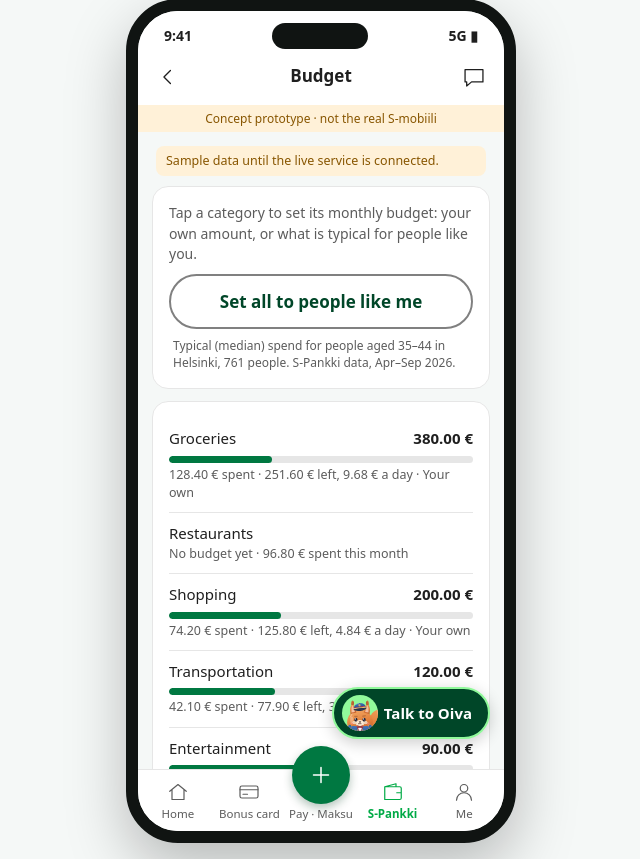
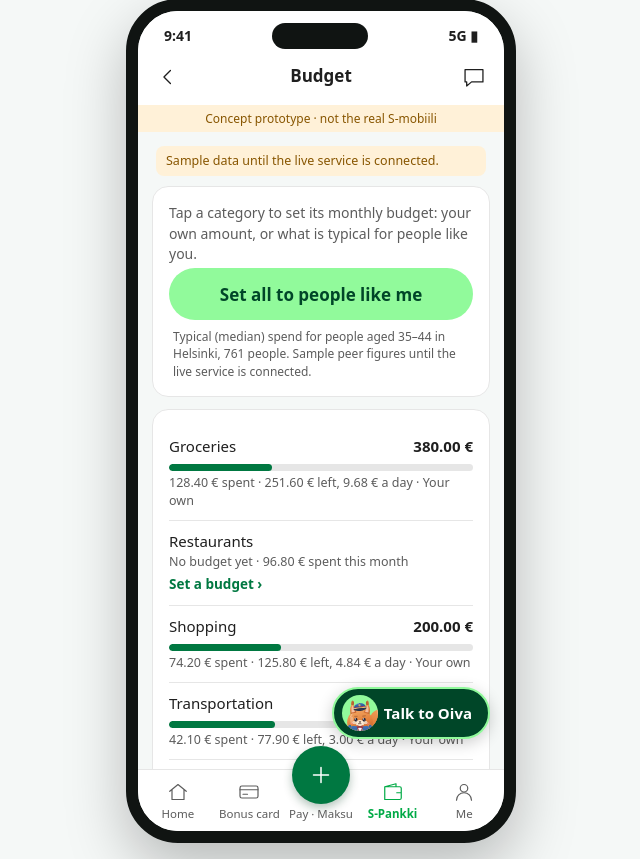
Before and after one commit to bristiana/spankki-wa, a FastAPI app: page /s-mobiili/budget in a window 1280 px wide. Shown: the part 67-926 px from the top of the page, without its empty margins (319-959 px from the left). Run offline with FastAPI, Linux system fonts and the light colour scheme.

Commit message:
fix(s-mobiili): review fixes for the Oiva screens and call
- basket colours with no red (everyday is purple), donut slices share their basket's colour
- call: 12 s connect timeout, the reason when it can't start, timer shows the 5:00 cap
- mint primary for Set all; Set a budget hint on empty rows; neutral trend chips
- sample peer figures labelled as samples, not as S-Pankki data

Co-Authored-By: Claude Opus 5.5 <noreply@anthropic.com>

```diff
--- a/app/static/kchart.js
+++ b/app/static/kchart.js
@@ -98,6 +98,7 @@
   }
 
   function donut(svg, spec, W) {  // where the money went: a ring, the total in the middle, a legend with amounts
+    const col = i => (spec.colors && spec.colors[i] != null ? spec.colors[i] : i % 6);  // optional colour index per slice
     const v = spec.values, unit = spec.unit, sum = v.reduce((a, b) => a + Math.max(b, 0), 0) || 1;
     const R = Math.min(78, W / 4), r = R * 0.62, cx = R + 4, cy = R + 4, row = 22;
     const H = Math.max(2 * R + 8, v.length * row + 4);
@@ -106,15 +107,15 @@
     v.forEach((val, i) => {
       const part = Math.max(val, 0) / sum, a1 = a0 + part * 2 * Math.PI;
       if (part >= 0.9999) {  // one category is everything: a full ring
-        svg.appendChild(el("circle", {cx, cy, r: (R + r) / 2, fill: "none", "stroke-width": R - r, class: "kc-arc kc-c" + (i % 6)}));
+        svg.appendChild(el("circle", {cx, cy, r: (R + r) / 2, fill: "none", "stroke-width": R - r, class: "kc-arc kc-c" + col(i)}));
       } else if (part > 0) {
         const big = a1 - a0 > Math.PI ? 1 : 0, p = (rad, a) => `${(cx + rad * Math.cos(a)).toFixed(2)},${(cy + rad * Math.sin(a)).toFixed(2)}`;
         svg.appendChild(el("path", {d: `M${p(R, a0)} A${R},${R} 0 ${big} 1 ${p(R, a1)} L${p(r, a1)} A${r},${r} 0 ${big} 0 ${p(r, a0)} Z`,
-                                    class: "kc-arc kc-c" + (i % 6)}));
-      } else svg.appendChild(el("path", {d: "", class: "kc-arc kc-c" + (i % 6)}));  // keeps one arc per label
+                                    class: "kc-arc kc-c" + col(i)}));
+      } else svg.appendChild(el("path", {d: "", class: "kc-arc kc-c" + col(i)}));  // keeps one arc per label
       a0 = a1;
       const lx = 2 * R + 22, ly = i * row + (H - v.length * row) / 2 + 15;
-      svg.appendChild(el("rect", {x: lx, y: ly - 10, width: 11, height: 11, rx: 3, class: "kc-c" + (i % 6)}));
+      svg.appendChild(el("rect", {x: lx, y: ly - 10, width: 11, height: 11, rx: 3, class: "kc-c" + col(i)}));
       svg.appendChild(el("text", {x: lx + 17, y: ly, class: "kc-label"}, spec.labels[i]));
       svg.appendChild(el("text", {x: W, y: ly, "text-anchor": "end", class: "kc-val"}, num(val, unit, 2)));
     });
--- a/app/static/oiva/call.js
+++ b/app/static/oiva/call.js
@@ -8,7 +8,9 @@
   const STATE_TEXT = {connecting: "Connecting…", listening: "Listening", thinking: "Thinking…", speaking: "Oiva is talking", ended: "Call ended"};
   const TITLES = {spend: "Spending", budget: "Budget", compare: "People like me", bills: "Bills"};
   const $ = id => document.getElementById(id);
-  let voice = null, oiva = null, wired = false, live = false, startedAt = 0, tick = null, muted = false;
+  let voice = null, oiva = null, wired = false, live = false, startedAt = 0, tick = null, muted = false, capped = false;
+  const CONNECT_MS = 12000;  // never an endless "connecting"
+  const withTimeout = (pr, ms) => Promise.race([pr, new Promise((_, no) => setTimeout(() => no(new Error("timeout")), ms))]);
 
   const maxMs = () => Number(window.OIVA_CALL_MAX_MS) || 5 * 60 * 1000;
 
@@ -90,7 +92,7 @@
   }
 
   function onState(s) {
-    $("call-state").textContent = STATE_TEXT[s] || s;
+    if (!(capped && s === "ended")) $("call-state").textContent = STATE_TEXT[s] || s;
     if (STATE_TO_OIVA[s]) setOiva(STATE_TO_OIVA[s]);
     if (s === "ended") { live = false; clearInterval(tick); $("call-end").textContent = "Close"; }
   }
@@ -107,9 +109,9 @@
 
   function clock() {
     const ms = Date.now() - startedAt, s = Math.floor(ms / 1000);
-    $("call-timer").textContent = Math.floor(s / 60) + ":" + String(s % 60).padStart(2, "0");
+    $("call-timer").textContent = Math.floor(s / 60) + ":" + String(s % 60).padStart(2, "0") + " / 5:00";
     if (ms >= maxMs()) {
-      stop();
+      capped = true; stop();
       $("call-state").textContent = "Calls stop at 5 minutes. Start a new one any time.";
     }
   }
@@ -118,29 +120,32 @@
     const box = $("oiva-call"); if (!box) return;
     box.hidden = false;
     $("call-captions").textContent = ""; $("call-summary").hidden = true; $("call-error").hidden = true;
-    $("call-end").textContent = "End"; $("call-timer").textContent = "0:00"; $("call-mute").hidden = false;
+    $("call-end").textContent = "End"; $("call-timer").textContent = "0:00 / 5:00"; capped = false; $("call-mute").hidden = false;
     let first = true;
     try { first = !sessionStorage.getItem("oiva-provider-seen"); sessionStorage.setItem("oiva-provider-seen", "1"); } catch (e) { /* private mode */ }
     $("call-provider").hidden = !first;
     setOiva("thinking"); onState("connecting");
     $("call-end").focus();
-    voice = await pickVoice();
+    try { voice = await withTimeout(pickVoice(), CONNECT_MS); } catch (e) { voice = null; }
     $("call-demo").hidden = !(voice && voice.demo);
-    if (!voice) return failed();
+    if (!voice) return failed("Voice isn't available right now.");
     wire(voice);
     try {
-      await voice.start();
+      await withTimeout(voice.start(), CONNECT_MS);
     } catch (err) {
-      return failed();
+      const why = String((err && (err.name + " " + err.message)) || "");
+      return failed(/NotAllowed|Permission|microphone/i.test(why) ? "The microphone is blocked. Allow it in the browser to talk."
+        : /timeout/.test(why) ? "Oiva didn't answer in time." : "Voice isn't available right now.");
     }
     live = true; startedAt = Date.now(); clearInterval(tick); tick = setInterval(clock, 250);
   }
 
-  function failed() {
+  function failed(why) {
     live = false; clearInterval(tick);
     setOiva("error");
     $("call-state").textContent = "Not connected";
     $("call-error").hidden = false;
+    $("call-why").textContent = why || "";
     $("call-mute").hidden = true; $("call-end").textContent = "Close";
   }
 
--- a/app/static/oiva/screens.css
+++ b/app/static/oiva/screens.css
@@ -27,7 +27,7 @@ circle.kc-arc.kc-c3{stroke:var(--c3);fill:none}circle.kc-arc.kc-c4{stroke:var(--
 .oiva-error p{margin:0 0 6px}
 a.more{display:inline-flex;align-items:center;min-height:44px;color:var(--brand);font-weight:600;font-size:14px}
 .dot{display:inline-block;width:9px;height:9px;border-radius:50%;margin-right:7px;vertical-align:1px}
-.dot.b-regular{background:var(--c0)}.dot.b-irregular{background:var(--c1)}.dot.b-everyday{background:var(--c3)}
+.dot.b-regular{background:var(--c0)}.dot.b-irregular{background:var(--c2)}.dot.b-everyday{background:var(--c4)}
 .legend{display:flex;flex-wrap:wrap;gap:2px 14px;font-size:12.5px;color:var(--muted);margin:10px 0 0;line-height:1.7}.legend span{white-space:nowrap}
 .bar{display:block;height:7px;border-radius:99px;background:var(--line);overflow:hidden;margin:6px 0 3px}
 .bar i{display:block;height:100%;background:var(--brand);border-radius:99px}.bar.over i{background:var(--over)}
@@ -85,9 +85,9 @@ a.more{display:inline-flex;align-items:center;min-height:44px;color:var(--brand)
 .bl-row .sp-row b small{display:inline;font-weight:400}
 .bl-ub{color:var(--over) !important}
 .bl-chips{display:flex;flex-wrap:wrap;gap:6px;margin-top:6px}
-.bl-chip{font-size:12.5px;font-weight:600;padding:3px 10px;border-radius:99px;background:var(--soft);color:var(--ink)}
+.bl-chip{font-size:12.5px;font-weight:600;padding:3px 10px;border-radius:99px;background:var(--line);color:var(--ink)}
 .bl-chip.bl-warn{background:var(--warn-bg);color:var(--warn)}
-.bl-method{margin:4px 4px 0}.bl-method summary{min-height:44px;display:flex;align-items:center;cursor:pointer}
+.bl-method{margin:4px 4px 0}.bl-method summary{min-height:44px;display:flex;align-items:center;cursor:pointer;color:var(--brand);font-weight:600;font-size:14px;text-decoration:underline}
 
 /* Talk to Oiva: the call sits over the lower part of the phone, so the screen Oiva shows stays visible above */
 .call{position:absolute;left:0;right:0;bottom:0;z-index:45;padding:0 10px 10px}
@@ -115,3 +115,5 @@ a.more{display:inline-flex;align-items:center;min-height:44px;color:var(--brand)
 .phone:has(#oiva-call:not([hidden])) .guide{display:none}
 .call-captions:empty{min-height:0}
 @media (prefers-color-scheme:dark){.call-panel{box-shadow:0 0 0 1px #2f7a52,0 -6px 30px rgba(0,0,0,.5)}}
+.bd-set{display:inline-block;margin-top:4px;font-size:13.5px;font-weight:700;color:var(--brand)}
+.phone:has(.bd-toast:not([hidden])) .talk-fab{display:none}
--- a/app/static/oiva/screens.js
+++ b/app/static/oiva/screens.js
@@ -48,6 +48,7 @@
     host.querySelector("#oiva-retry").addEventListener("click", retry);
   }
   function chart(el, spec) { if (window.birkyChart) window.birkyChart(el, spec); }
+  const BASKET_COLOR = {regular: 0, irregular: 2, everyday: 4};  // slices share their basket's colour; no red, no judging
   const BASKET = {regular: "Mandatory & regular", irregular: "Mandatory & irregular", everyday: "Slips through your fingers"};
 
   // ---------- Spending ----------
@@ -70,7 +71,7 @@
     h += '<div class="sp-total amount">' + money(d.total_eur) + '</div>'
       + '<p class="muted">spent on everyday things' + (d.month === thisMonth ? " so far" : "") + '</p>'
       + '<div class="sp-facts">'
-      + (isNum(d.prev_total_eur) ? '<span>' + esc(monthName(shiftMonth(d.month, -1)).split(" ")[0]) + ': <b>' + money(d.prev_total_eur) + '</b></span>' : "")
+      + (isNum(d.prev_total_eur) ? '<span>All of ' + esc(monthName(shiftMonth(d.month, -1)).split(" ")[0]) + ': <b>' + money(d.prev_total_eur) + '</b></span>' : "")
       + (isNum(d.income_eur) ? '<span>Income: <b>' + money(d.income_eur) + '</b></span>' : "")
       + '</div></section>';
 
@@ -123,7 +124,8 @@
     if (el.querySelector("#sp-donut")) {
       const top = cats.filter(c => c.spent_eur > 0), main = top.slice(0, 4), rest = top.slice(4).reduce((a, c) => a + c.spent_eur, 0);
       chart(el.querySelector("#sp-donut"), {type: "donut", title: "Where it went", subtitle: monthName(d.month), unit: "€",
-        labels: main.map(c => c.label).concat(rest > 0 ? ["Other"] : []), values: main.map(c => c.spent_eur).concat(rest > 0 ? [rest] : [])});
+        labels: main.map(c => c.label).concat(rest > 0 ? ["Other"] : []), values: main.map(c => c.spent_eur).concat(rest > 0 ? [rest] : []),
+        colors: main.map(c => BASKET_COLOR[c.basket] != null ? BASKET_COLOR[c.basket] : 5).concat(rest > 0 ? [5] : [])});
     }
     const prev = el.querySelector(".sp-prev"), next = el.querySelector(".sp-next");
     if (prev) prev.addEventListener("click", () => renderers.spend(el, {month: shiftMonth(d.month, -1)}));
@@ -142,8 +144,8 @@
     const cohortText = co.age_band ? "people aged " + co.age_band.replace("-", "–") + " in " + co.city + ", " + co.n + " people" : "";
     let h = sampleNote(res)
       + '<section class="card"><p class="muted bd-intro">Tap a category to set its monthly budget: your own amount, or what is typical for people like you.</p>'
-      + '<button class="btn ghost" type="button" id="bd-all">Set all to people like me</button>'
-      + (cohortText ? '<p class="fi bd-cohort">Typical (median) spend for ' + esc(cohortText) + '. S-Pankki data, Apr–Sep 2026.</p>' : "")
+      + '<button class="btn" type="button" id="bd-all">Set all to people like me</button>'
+      + (cohortText ? '<p class="fi bd-cohort">Typical (median) spend for ' + esc(cohortText) + (res.live ? ". S-Pankki customers, Apr–Sep 2026." : ". Sample peer figures until the live service is connected.") + '</p>' : "")
       + '</section><section class="card bd-list">';
     for (const it of d.items) {
       const lim = isNum(it.limit_eur) ? it.limit_eur : null, spent = isNum(it.spent_eur) ? it.spent_eur : 0;
@@ -154,7 +156,7 @@
           ? '<span class="bar' + (over ? " over" : "") + '"><i style="width:' + (lim > 0 ? Math.min(100, Math.round(spent / lim * 100)) : (spent > 0 ? 100 : 0)) + '%"></i></span>'
             + '<small>' + (over ? "Over by " + money(spent - lim) : money(spent) + " spent · " + money(lim - spent) + " left"
               + (isNum(it.left_per_day_eur) ? ", " + money(it.left_per_day_eur) + " a day" : "")) + ' · ' + esc(SOURCE[it.source] || "Your own") + '</small>'
-          : '<small>No budget yet · ' + money(spent) + ' spent this month</small>')
+          : '<small>No budget yet · ' + money(spent) + ' spent this month</small><span class="bd-set">Set a budget ›</span>')
         + '</button>';
     }
     h += '</section><p class="fi bd-foot">A budget is a setting, not a payment: no PIN needed, and you can undo it.</p>';
@@ -274,7 +276,7 @@
         + (TARGETS[f.id] && f.better !== "none" ? '<p class="cp-target">' + esc(TARGETS[f.id]) + '</p>' : "")
         + '<a class="more" href="' + chatLink("Explain my " + (f.label || f.id).toLowerCase() + " compared with people like me") + '">Ask Oiva about this</a></section>';
     }
-    h += '<p class="fi cp-src">' + esc("S-Pankki customers aged " + age + " in " + co.city + (when ? ", " + when : "") + (isNum(co.n) ? ", n = " + co.n : "")) + '. No one in the group can be identified.</p>';
+    h += '<p class="fi cp-src">' + esc((res.live ? "" : "Sample figures shaped like ") + "S-Pankki customers aged " + age + " in " + co.city + (when ? ", " + when : "") + (isNum(co.n) ? ", n = " + co.n : "")) + '. No one in the group can be identified.</p>';
     el.innerHTML = h;
   };
 
--- a/app/templates/smobiili.html
+++ b/app/templates/smobiili.html
@@ -254,11 +254,11 @@
   <div class="call" id="oiva-call" hidden role="dialog" aria-modal="false" aria-labelledby="call-title">
     <div class="call-panel">
       <p class="call-demo" id="call-demo" hidden>Demo playback · voice not connected</p>
-      <div class="call-top"><b id="call-title">Oiva</b><span id="call-state" role="status">Connecting…</span><span id="call-timer">0:00</span></div>
+      <div class="call-top"><b id="call-title">Oiva</b><span id="call-state" role="status">Connecting…</span><span id="call-timer">0:00 / 5:00</span></div>
       <div class="call-oiva" id="call-oiva" data-state="idle" aria-hidden="true"></div>
       <p class="call-provider" id="call-provider" hidden>Your voice goes to ElevenLabs, our voice provider, to make the call. S-Pankki doesn't store the audio.</p>
       <div class="call-captions" id="call-captions" aria-live="polite"></div>
-      <p class="call-error" id="call-error" hidden>Can't start the call. <a href="{{ '/chat' ~ ('?embed=1' if web else '') }}">You can still type to Oiva</a></p>
+      <p class="call-error" id="call-error" hidden>Can't start the call. <span id="call-why"></span> <a href="{{ '/chat' ~ ('?embed=1' if web else '') }}">You can still type to Oiva</a></p>
       <div class="call-summary" id="call-summary" hidden></div>
       <div class="call-btns"><button type="button" id="call-mute" aria-pressed="false">Mute</button><button type="button" id="call-end">End</button></div>
     </div>
```
